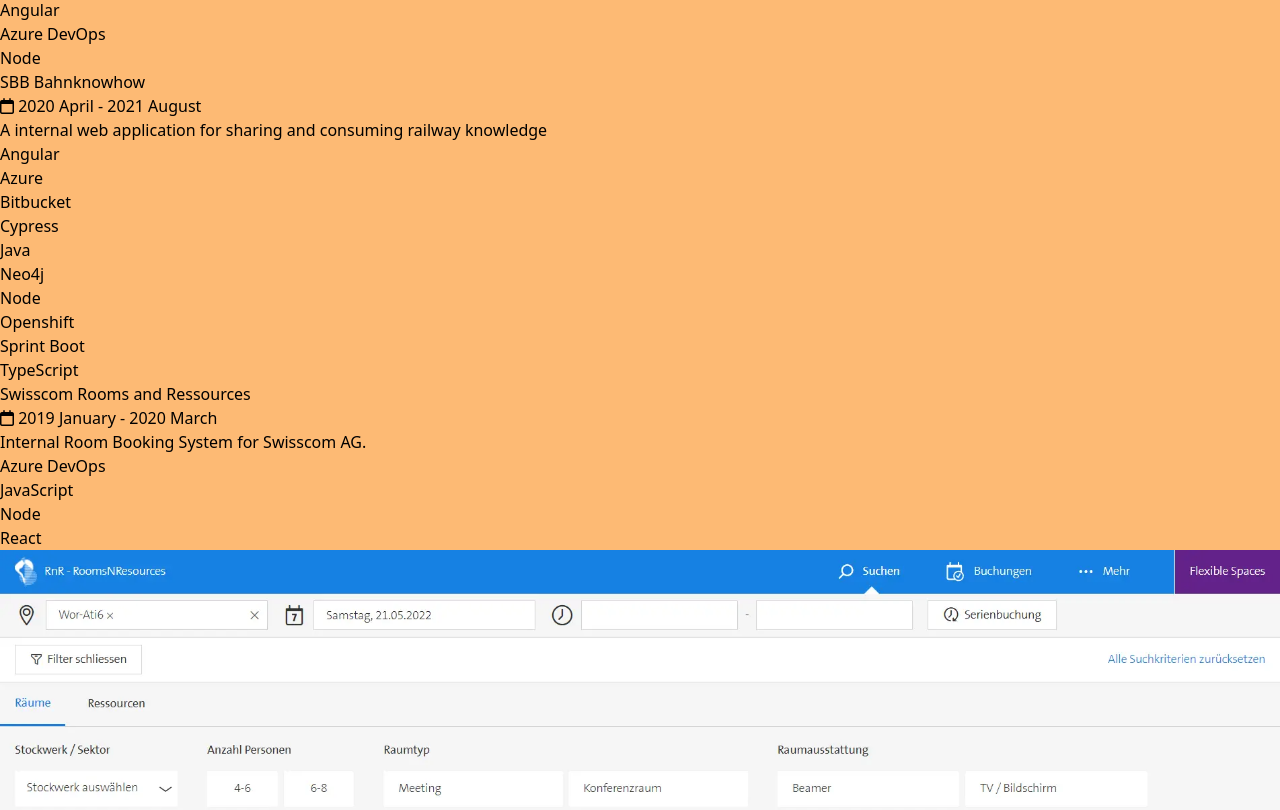
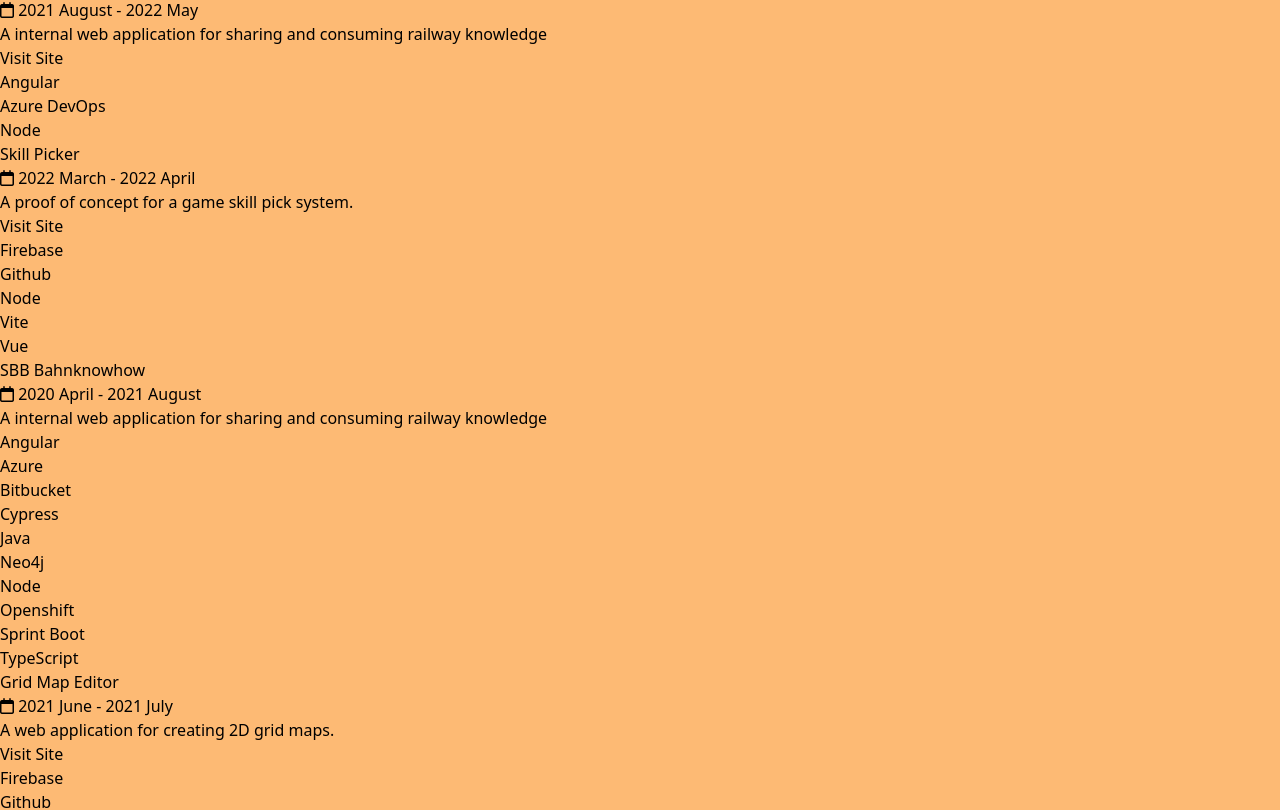
Before and after one commit to Wenish/portfolio, a Vue app: page / in a window 1280 px wide. Shown: the part 1094-1904 px from the top of the page. Built offline with nearby package versions, Linux system fonts and the light colour scheme.

Commit message:
Update projects.store.ts

```diff
--- a/src/stores/projects.store.ts
+++ b/src/stores/projects.store.ts
@@ -34,7 +34,7 @@
           description: 'A realtime multiplayer platformer game.',
           dateStart: '01.02.2022',
           dateEnd: '01.05.2022',
-          techStack: ['Unity', 'Node', 'Colyseus', 'TypeScript', 'Vue', 'C#', 'Firebase', 'Github', 'Heroku'],
+          techStack: ['Unity', 'Node', 'Colyseus', 'TypeScript', 'Vue', 'C#', 'Firebase', 'Github', 'Heroku', 'Vite', 'Netlify'],
           link: 'https://dino-fun-land.web.app/',
           images: []
         },
@@ -43,7 +43,7 @@
           description: 'An E-commerce platform for resalling used goods.',
           dateStart: '01.11.2021',
           dateEnd: '01.05.2022',
-          techStack: ['Node', 'TypeScript', 'Vue', 'Nestjs', 'Firebase', 'Azure', 'MongoDB', 'Azure DevOps'],
+          techStack: ['Node', 'TypeScript', 'Vue', 'Nestjs', 'Firebase', 'Azure', 'MongoDB', 'Azure DevOps', 'Vite'],
           link: 'https://sbb-resale-prod.web.app/',
           images: []
         },
@@ -118,6 +118,24 @@
           techStack: ['Github', 'Vue', 'Node', 'Firebase', 'Travis CI'],
           link: 'https://bfcards.app/',
           images: []
+        },
+        {
+          title: 'Grid Map Editor',
+          description: 'A web application for creating 2D grid maps.',
+          dateStart: '01.06.2021',
+          dateEnd: '01.07.2021',
+          techStack: ['Github', 'Vue', 'Node', 'Firebase', 'Vite'],
+          link: 'https://grid-map-editor.web.app/',
+          images: []
+        },
+        {
+          title: 'Skill Picker',
+          description: 'A proof of concept for a game skill pick system.',
+          dateStart: '01.03.2022',
+          dateEnd: '01.04.2022',
+          techStack: ['Github', 'Vue', 'Node', 'Firebase', 'Vite'],
+          link: 'https://skill-picker.web.app/',
+          images: []
         }
       ].sort((a, b) => (new Date(a.dateEnd) < new Date(b.dateEnd)) ? 1 : ((new Date(b.dateEnd) < new Date(a.dateEnd)) ? -1 : 0))
     }
```
